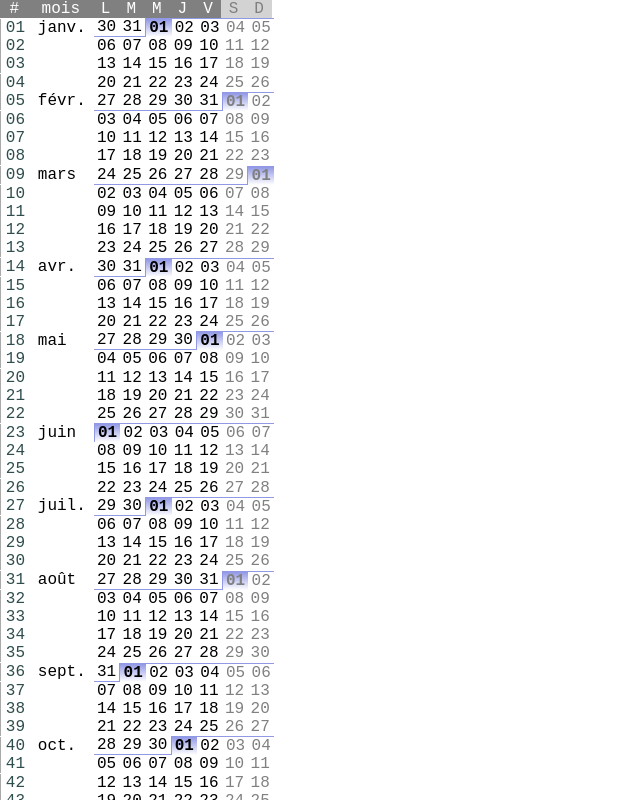
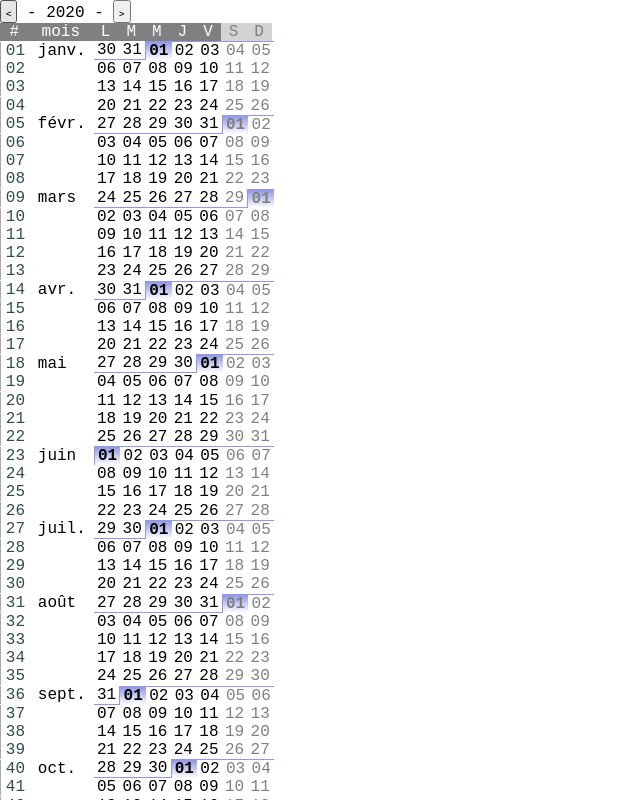
Before and after one commit to tisseurdetoile/compactcalendarvue3, a Vue app: page / in a window 1280 px wide. Shown: the top 800 px of the page, without its empty margins (0-640 px from the left). Built offline with nearby package versions, Linux system fonts and the light colour scheme.

Commit message:
feat(CompactCalendar): add support to change of year

```diff
--- a/src/App.vue
+++ b/src/App.vue
@@ -1,5 +1,11 @@
 <template>
-  <CompactCalendar />
+  <div>
+    <div class="no-print">
+      <button v-on:click="minus">&#xFE64;</button> - {{ currentYear }} -
+      <button v-on:click="plus">&#xFE65;</button>
+    </div>
+    <CompactCalendar :year="currentYear" />
+  </div>
 </template>
 
 <script>
@@ -10,6 +16,36 @@ export default {
   components: {
     CompactCalendar,
   },
+  data: function() {
+    return {
+      selectedYear: null,
+    }
+  },
+  computed: {
+    currentYear: function() {
+      if (this.selectedYear === null) {
+        let dt = new Date()
+        return dt.getFullYear()
+      }
+      return this.selectedYear
+    },
+  },
+  methods: {
+    minus: function() {
+      if (this.selectedYear === null) {
+        this.selectedYear = this.currentYear
+      }
+
+      this.selectedYear--
+    },
+    plus: function() {
+      if (this.selectedYear === null) {
+        this.selectedYear = this.currentYear
+      }
+
+      this.selectedYear++
+    },
+  },
 }
 </script>
 
@@ -18,6 +54,14 @@ export default {
   margin: 0;
   padding: 0;
 }
+
+@media print {
+  .no-print,
+  .no-print * {
+    display: none !important;
+  }
+}
+
 #app {
   font-family: monospace, Helvetica, Arial, sans-serif;
   -webkit-font-smoothing: antialiased;
--- a/src/components/CompactCalendar.vue
+++ b/src/components/CompactCalendar.vue
@@ -1,22 +1,27 @@
 <template>
-  <Weeks :weeks="weeks" :mondayfirst="mondayfirst" />
+  <Weeks :weeks="calendar.weeks" :mondayfirst="calendar.mondayfirst" />
 </template>
 
 <script>
 import Calendar from '../utils/Calendar'
 import Weeks from './Weeks'
 export default {
-  name: 'HelloWorld',
-  data: function() {
-    let start = new Date('January 1, 2020 10:15:30')
-    let stop = new Date('December 31, 2020 10:15:30')
-    let cal = new Calendar(start, stop)
-    return {
-      weeks: cal.listDaysFromMonday(),
-      mondayfirst: cal.getstartMonday(),
-    }
+  name: 'CompactCalendar',
+  components: { Weeks },
+  props: {
+    year: Number,
   },
-  components: { Weeks },
+  computed: {
+    calendar: function() {
+      let dtStart = new Date(this.year, 0, 1, 13, 0, 0)
+      let dtStop = new Date(this.year, 11, 31, 13, 0, 0)
+      let cal = new Calendar(dtStart, dtStop)
+      return {
+        weeks: cal.listDaysFromMonday(),
+        mondayfirst: cal.getstartMonday(),
+      }
+    },
+  },
 }
 </script>
 
```
